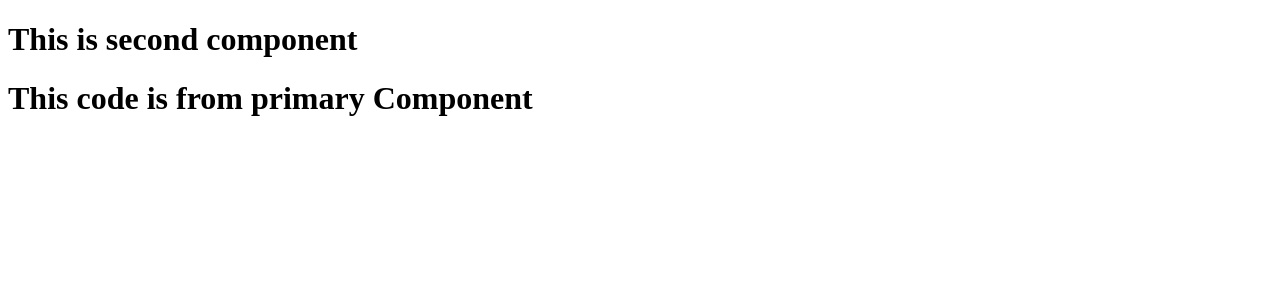
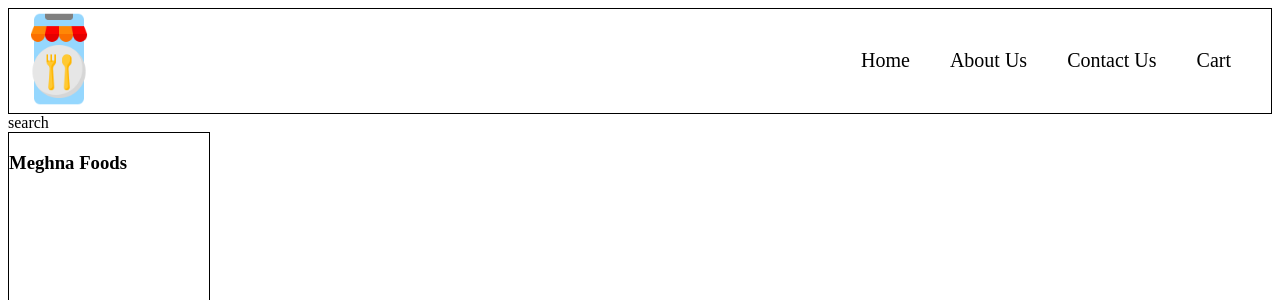
Before and after one commit to Wolverine2098/React-test, a React (Vite) app: page / in a window 1280 px wide. Shown: the top 300 px of the page. Built offline with nearby package versions, Linux system fonts and the light colour scheme.

Commit message:
preparing wireframe

```diff
--- a/App.js
+++ b/App.js
@@ -1,28 +1,47 @@
 import React from "react";
 import ReactDOM from "react-dom";
-
-// const element = React.createElement(
-//   "h1",
-//   { id: "heading", xyz: "abc" },
-//   "Hello world"
-// );
-// const h1 = React.createElement("h1", { id: "child2" }, "I am h1");
-// const h2 = React.createElement("h2", { id: "child2" }, "I am h2");
-// const child1 = React.createElement("div", { id: "child1" }, [h1, h2]);
-// const child2 = React.createElement("div", { id: "child2" }, [h1, h2]);
-// const parent = React.createElement("div", { id: "parent" }, [child1, child2]);
-const ComponentJSX2 = () => {
-  return <h1>This is second component</h1>;
-};
-
-const ComponentJSX = () => {
+import logo from "./assets/foodIcon.png";
+const Header = () => {
   return (
-    <div id="container">
-      <ComponentJSX2 />
-      <h1>This code is from primary Component</h1>
+    <div id="Header">
+      <div className="logo-container">
+        <img className="logo" src={logo} />
+      </div>
+      <div className="list-Items">
+        <ul>
+          <li>Home</li>
+          <li>About Us</li>
+          <li>Contact Us</li>
+          <li>Cart</li>
+        </ul>
+      </div>
     </div>
   );
 };
-const elementJSX = <h1>"This is HTML like syntax to learn fundamentals"</h1>;
+
+const RestaurentCard = () => {
+  return (
+    <div className="res-card">
+      <h3>Meghna Foods</h3>
+    </div>
+  );
+};
+
+const Body = () => {
+  return (
+    <div className="body">
+      <div className="Search">search</div>
+      <div className="res-container"><RestaurentCard/></div>
+    </div>
+  );
+};
+const AppLayout = () => {
+  return (
+    <div id="App">
+      <Header />
+      <Body></Body>
+    </div>
+  );
+};
 const root = ReactDOM.createRoot(document.getElementById("root"));
-root.render(<ComponentJSX />);
+root.render(<AppLayout />);
--- a/index.css
+++ b/index.css
@@ -1,3 +1,35 @@
 #heading {
   color: blueviolet;
 }
+
+#Header {
+  display: flex;
+  justify-content: space-between;
+  border: 1px solid black;
+}
+
+.logo {
+  width: 100px;
+}
+
+.list-Items > ul {
+  font-size: 20px;
+  display: flex;
+  padding: 0px 20px;
+  list-style-type: none;
+}
+
+.list-Items > ul > li {
+  padding: 10px;
+  margin: 10px;
+}
+
+.res-card {
+  width: 200px;
+  height: 300px;
+  border: 1px solid black;
+}
+
+.search{
+  padding: 10px
+}
```
Also changed, not shown: assets/foodIcon.png (added).
